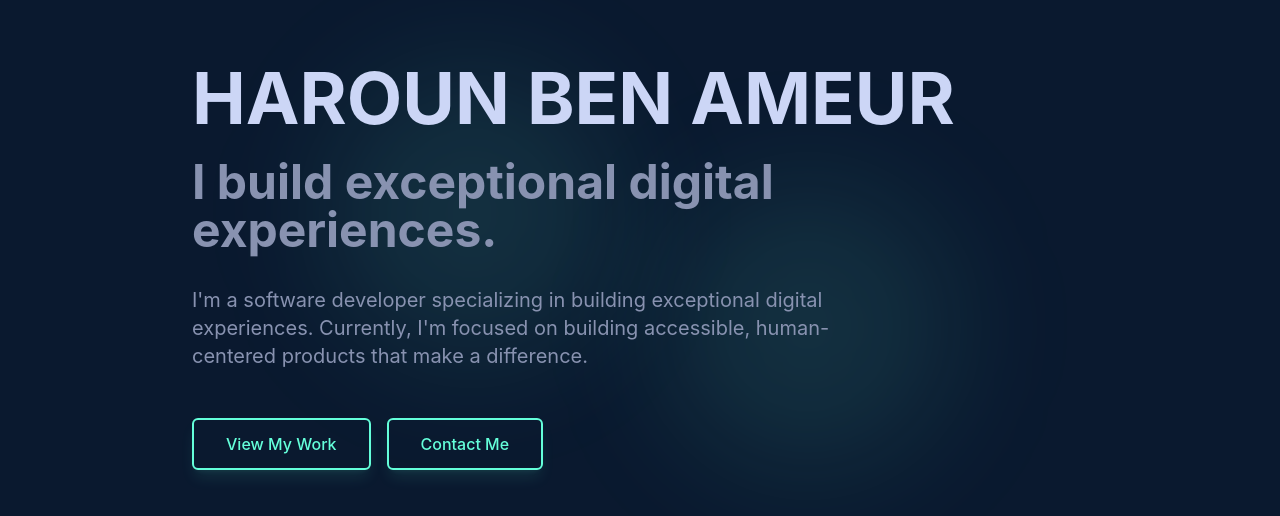
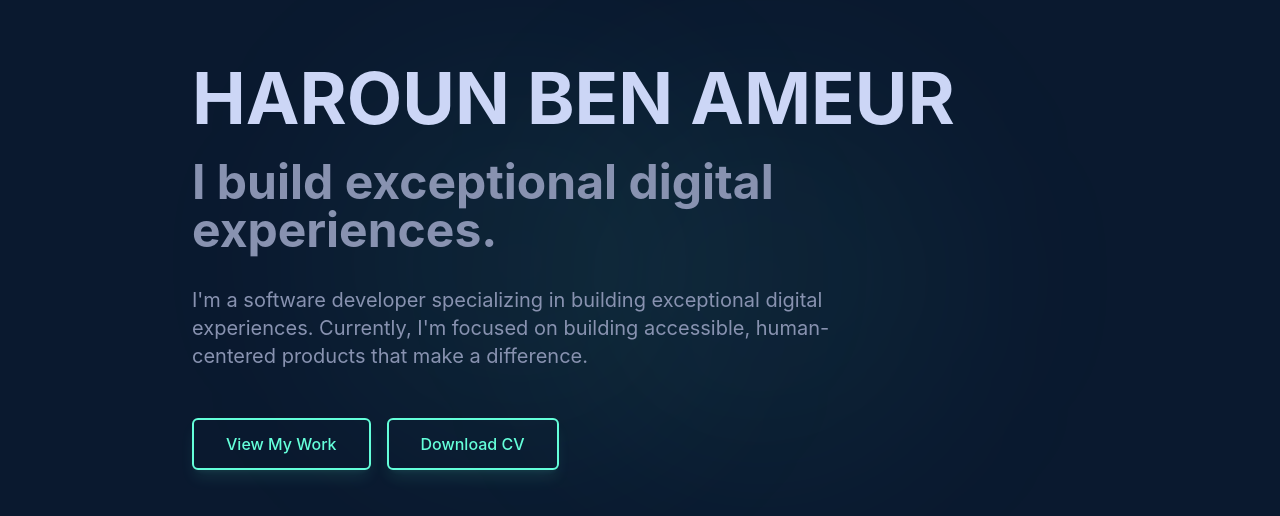
Before and after one commit to haroun-Benameur/porfolio-projectweb, a React (Vite) app: page / in a window 1280 px wide. Shown: the part 130-646 px from the top of the page. Built offline with nearby package versions, Linux system fonts and the light colour scheme.

Commit message:
last update

```diff
--- a/src/components/Hero.jsx
+++ b/src/components/Hero.jsx
@@ -4,8 +4,8 @@ const Hero = () => {
   return (
     <section className="min-h-screen flex items-center justify-center pt-16 relative overflow-hidden">
       <div className="absolute inset-0 z-0">
-        <div className="absolute top-1/4 left-1/4 w-72 h-72 bg-secondary/10 rounded-full filter blur-3xl" />
-        <div className="absolute bottom-1/4 right-1/4 w-72 h-72 bg-secondary/10 rounded-full filter blur-3xl" />
+        <div className="absolute top-1/4 left-1/4 w-96 h-96 bg-secondary/5 rounded-full filter blur-[100px]" />
+        <div className="absolute bottom-1/4 right-1/4 w-96 h-96 bg-secondary/5 rounded-full filter blur-[100px]" />
       </div>
 
       <div className="container mx-auto px-4 relative z-10">
@@ -15,7 +15,6 @@ const Hero = () => {
           transition={{ duration: 0.5 }}
           className="max-w-4xl mx-auto"
         >
-
           <motion.h1
             initial={{ opacity: 0 }}
             animate={{ opacity: 1 }}
@@ -50,10 +49,13 @@ const Hero = () => {
             <a href="#projects" className="btn-primary">
               View My Work
             </a>
-            <a href="/contact" className="btn-primary">
-              Contact Me
+            <a
+              href="/cv haroun ben ameur.pdf"
+              download
+              className="btn-primary"
+            >
+              Download CV
             </a>
-
           </motion.div>
 
           <motion.div
```
Also changed, not shown: public/haroun2-removebg-preview.png (added), public/haroun2.jpg (deleted).
